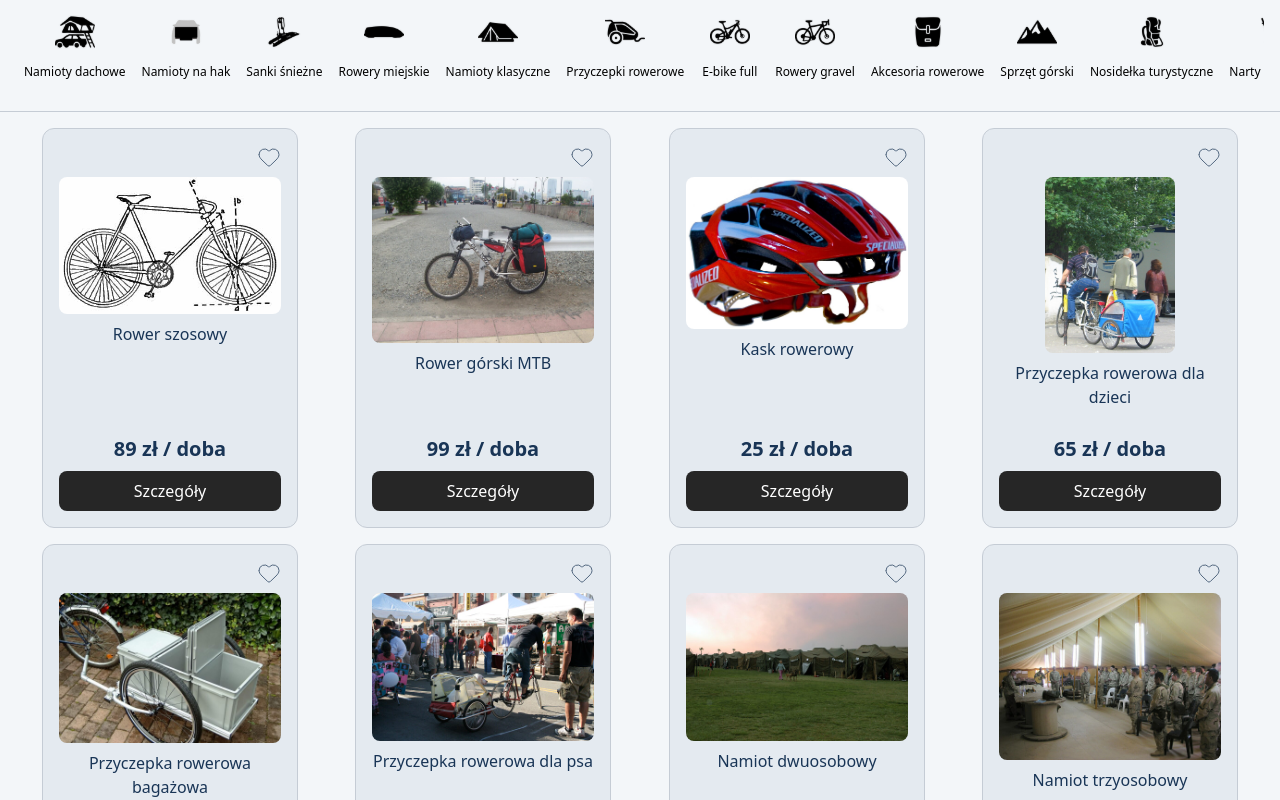
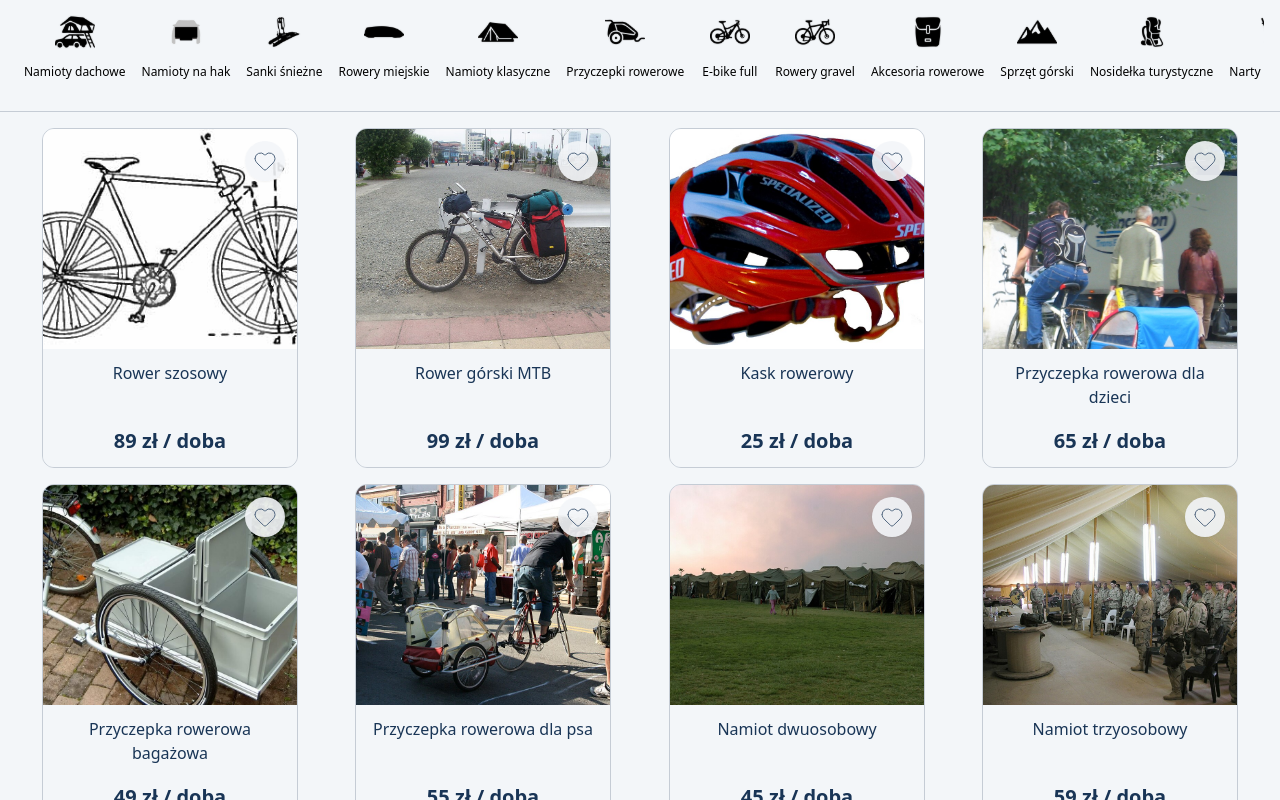
Before and after one commit to sebastian-j/sport-rent-frontend, a React (Vite) app: page / in a window 1280 px wide. Shown: the part 1020-1820 px from the top of the page. Built offline with nearby package versions, Linux system fonts and the light colour scheme.

Commit message:
feat: change design

```diff
--- a/src/features/product/ProductCard.tsx
+++ b/src/features/product/ProductCard.tsx
@@ -1,7 +1,6 @@
 import { Heart } from 'lucide-react';
 import { motion, useMotionValue, useReducedMotion, useSpring } from 'motion/react';
 import type { PointerEvent } from 'react';
-import ButtonCore from '../../components/core/ButtonCore.tsx';
 
 const MAX_TILT_DEGREES = 6;
 
@@ -46,21 +45,6 @@ export default function ProductCard({
     rotateYValue.set(0);
   };
 
-  const HeartElem = isFavorite ? (
-    <Heart
-      className="self-end right-10 text-app-danger"
-      onClick={onFavoriteToggle}
-      fill="currentColor"
-      strokeWidth={0}
-    />
-  ) : (
-    <Heart
-      className="self-end right-10 text-app-textMuted"
-      onClick={onFavoriteToggle}
-      strokeWidth={1}
-    />
-  );
-
   return (
     <motion.div
       onPointerMove={handlePointerMove}
@@ -72,27 +56,40 @@ export default function ProductCard({
       }
       transition={{ type: 'spring', stiffness: 280, damping: 24 }}
       style={{ rotateX, rotateY, transformPerspective: 900 }}
-      className="relative flex h-[400px] w-64 transform-gpu flex-col gap-2 rounded-xl border-[1px] border-app-borderSoft bg-app-surfaceSoft p-4 hover:z-10"
+      className="relative flex h-[340px] w-64 transform-gpu cursor-pointer select-none flex-col overflow-hidden rounded-xl border-[1px] border-app-borderSoft bg-app-surfaceSoft hover:z-10"
     >
-      <motion.div
+      <button
+        type="button"
+        onClick={onClick}
+        aria-label={`Zobacz szczegóły produktu: ${name}`}
+        className="absolute inset-0 z-10 rounded-xl focus-visible:ring-2 focus-visible:ring-inset focus-visible:ring-app-surfaceStrong"
+      />
+
+      <motion.button
+        type="button"
         key={String(isFavorite)}
+        onClick={onFavoriteToggle}
+        aria-label={isFavorite ? `Usuń ${name} z ulubionych` : `Dodaj ${name} do ulubionych`}
         initial={{ scale: 0.85 }}
         animate={{ scale: 1.0 }}
+        whileTap={{ scale: 0.9 }}
         transition={{ type: 'spring', stiffness: 500, damping: 15 }}
-        className="self-end"
+        className="absolute right-3 top-3 z-20 rounded-full bg-app-surface/90 p-2 shadow-sm focus-visible:outline focus-visible:outline-2 focus-visible:outline-offset-2 focus-visible:outline-app-surfaceStrong"
       >
-        {HeartElem}
-      </motion.div>
+        <Heart
+          className={isFavorite ? 'text-app-danger' : 'text-app-textMuted'}
+          fill={isFavorite ? 'currentColor' : 'none'}
+          strokeWidth={isFavorite ? 0 : 1}
+        />
+      </motion.button>
 
-      <div className="flex w-full justify-center">
-        <img src={image} alt={alt} className="max-h-44 max-w-full rounded-lg object-contain" />
+      <div className="h-[220px] w-full shrink-0 overflow-hidden">
+        <img src={image} alt={alt} className="h-full w-full object-cover" />
       </div>
 
-      <p className="line-clamp-2 min-h-12 text-center font-medium">{name}</p>
-
-      <div className="mt-auto">
-        <p className="mb-2 text-center text-xl font-bold">{price} zł / doba</p>
-        <ButtonCore text="Szczegóły" onClick={onClick} className="w-full p-2" />
+      <div className="flex min-h-0 flex-1 flex-col bg-app-surface px-4 py-3">
+        <p className="line-clamp-2 min-h-12 text-center font-medium">{name}</p>
+        <p className="mt-auto text-center text-xl font-bold">{price} zł / doba</p>
       </div>
     </motion.div>
   );
```
